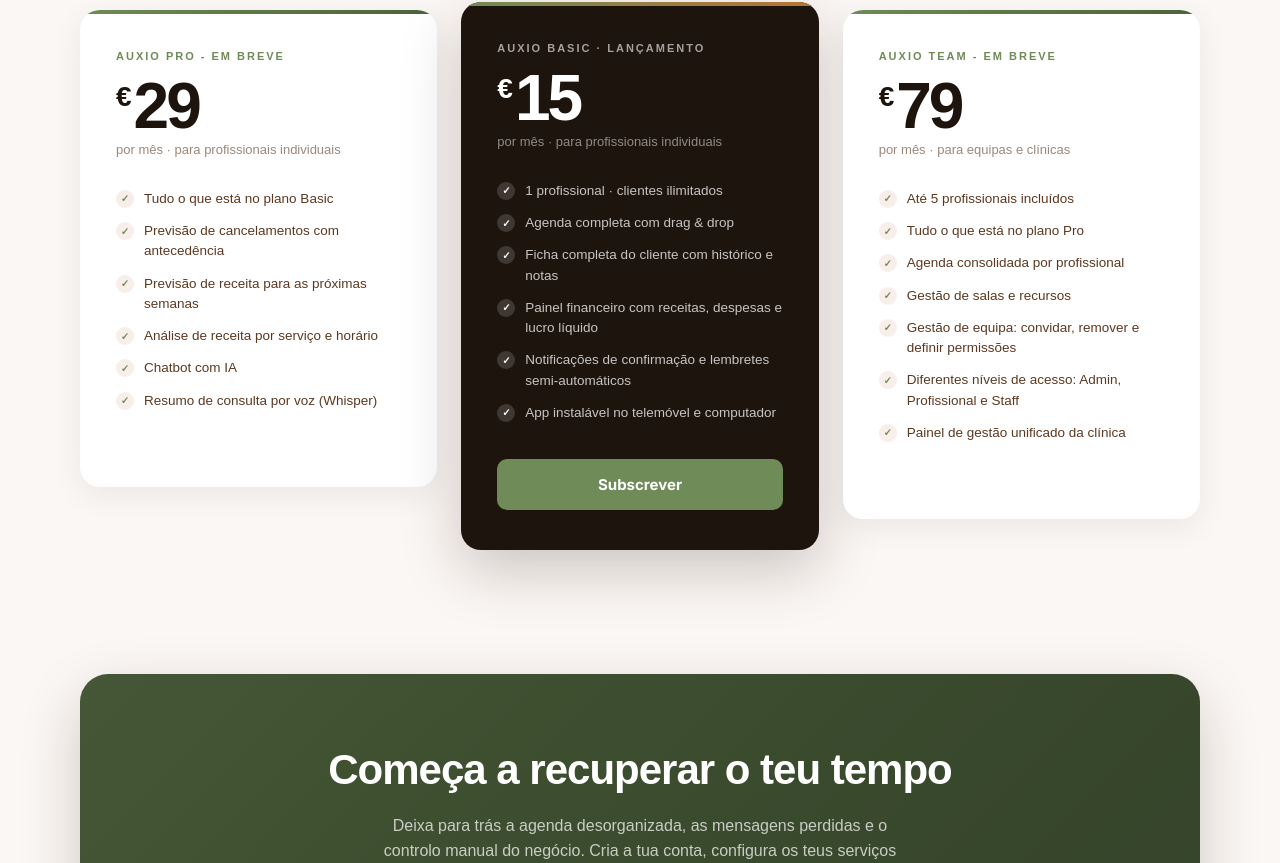
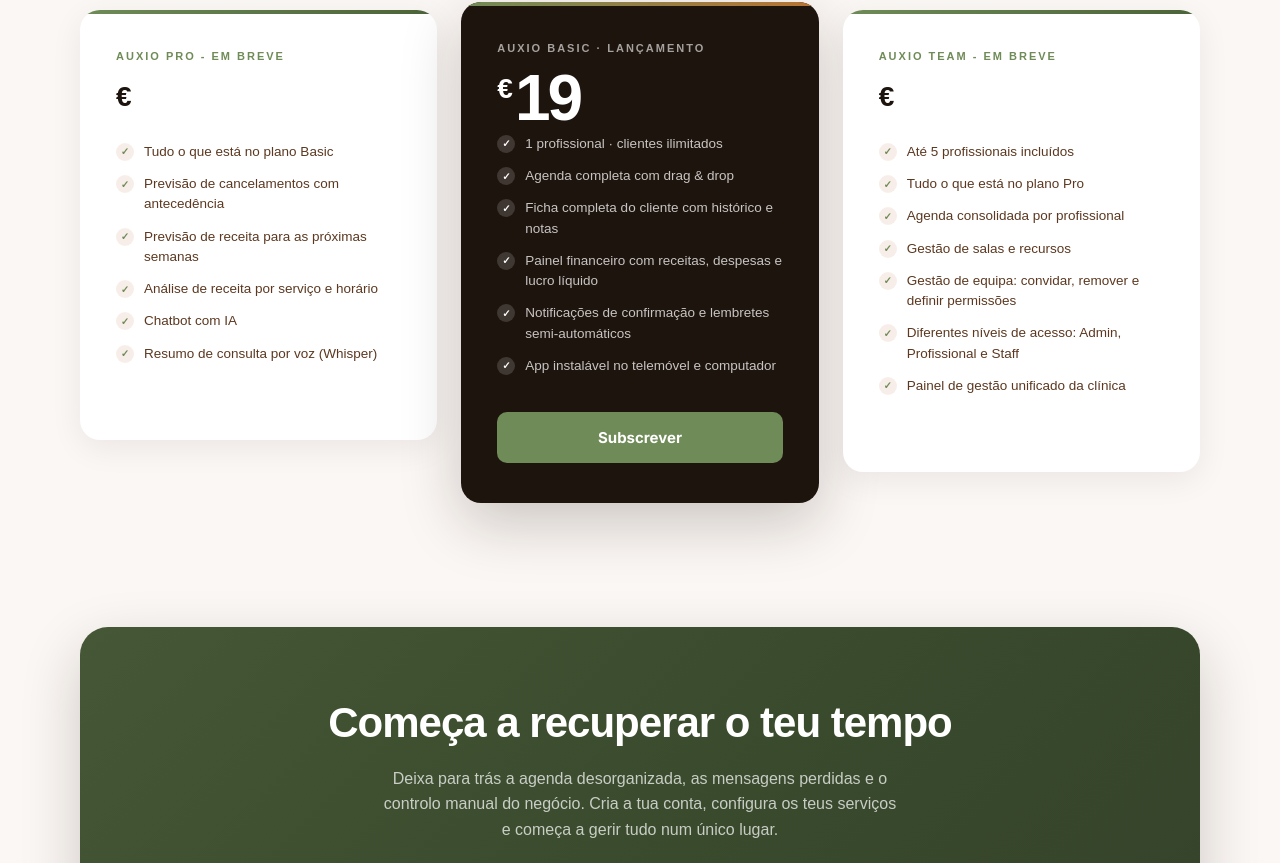
Before and after one commit to Auxio-App/auxio_site, a Next.js app: page / in a window 1280 px wide. Shown: the part 6400-7263 px from the top of the page. Built offline with nearby package versions, Linux system fonts and the light colour scheme.

Commit message:
fix: update pricing details and remove deprecated values

```diff
--- a/components/Pricing.tsx
+++ b/components/Pricing.tsx
@@ -11,12 +11,12 @@
     label: 'Preços',
     title: 'Tudo o que precisas para gerir o teu negócio',
     desc: 'Começa com o essencial e evolui quando precisares. Experimenta o Auxio gratuitamente durante 7 dias, sem contratos longos, custos escondidos ou compromissos.',
-    period: 'por mês · para profissionais individuais',
+
     cta: 'Subscrever',
     plans: [
       {
         subtitle: 'Auxio Pro - Em breve',
-        price: '29',
+        // price: '29',
         featured: false,
         cta: false,
         features: [
@@ -30,7 +30,8 @@
       },
       {
         subtitle: 'Auxio Basic · Lançamento',
-        price: '15',
+        price: '19',
+        period: 'por mês · para profissionais individuais',
         featured: true,
         cta: true,
         features: [
@@ -44,8 +45,8 @@
       },
       {
         subtitle: 'Auxio Team - Em breve',
-        price: '79',
-        period: 'por mês · para equipas e clínicas',
+        // price: '79',
+        // period: 'por mês · para equipas e clínicas',
         featured: false,
         cta: false,
         features: [
@@ -64,12 +65,12 @@
     label: 'Pricing',
     title: 'Everything you need to run your business',
     desc: 'Start with the essentials and move up when you need to. Try Auxio free for 7 days, with no long contracts, hidden costs or commitments.',
-    period: 'per month · for individual professionals',
+
     cta: 'Subscribe',
     plans: [
       {
         subtitle: 'Auxio Pro - Coming soon',
-        price: '29',
+
         featured: false,
         cta: false,
         features: [
@@ -83,7 +84,8 @@
       },
       {
         subtitle: 'Auxio Basic · Launch',
-        price: '15',
+        price: '19',
+        period: 'per month · for individual professionals',
         featured: true,
         cta: true,
         features: [
@@ -97,8 +99,7 @@
       },
       {
         subtitle: 'Auxio Team - Coming soon',
-        price: '79',
-        period: 'per month · for teams and clinics',
+
         featured: false,
         cta: false,
         features: [
@@ -131,7 +132,6 @@
               <div className={`${s.card} ${plan.featured ? s.cardFeatured : ''}`}>
                 <div className={s.plan}>{plan.subtitle}</div>
                 <div className={s.price}><sup>€</sup>{plan.price}</div>
-                <div className={s.period}>{'period' in plan ? plan.period : t.period}</div>
                 <ul className={s.features}>
                   {plan.features.map((f, j) => (
                     <li key={j}><span className={s.check}>✓</span>{f}</li>
```
